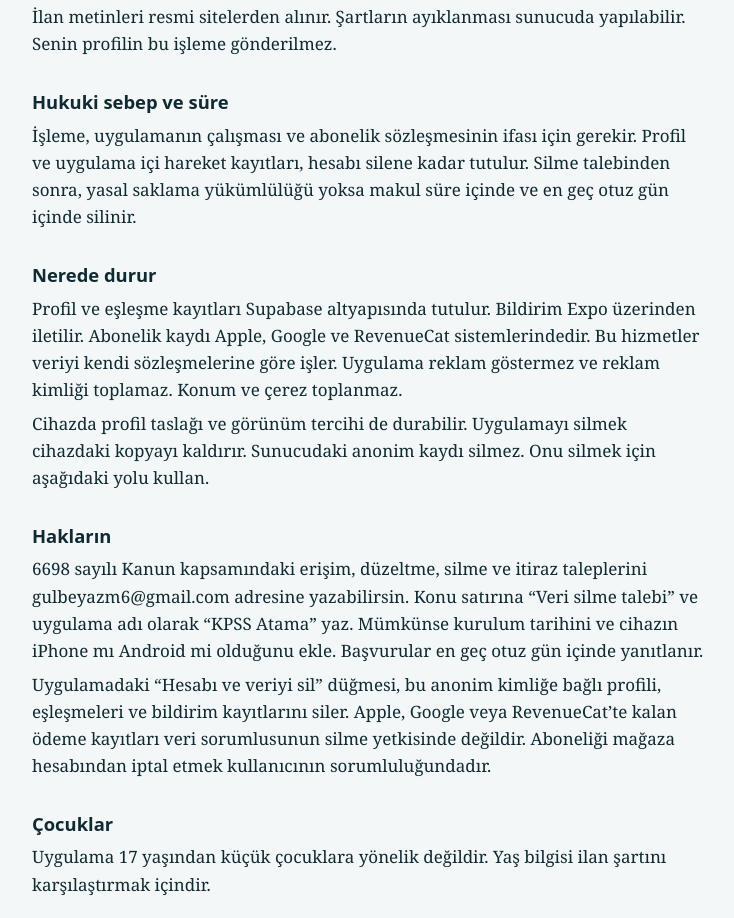
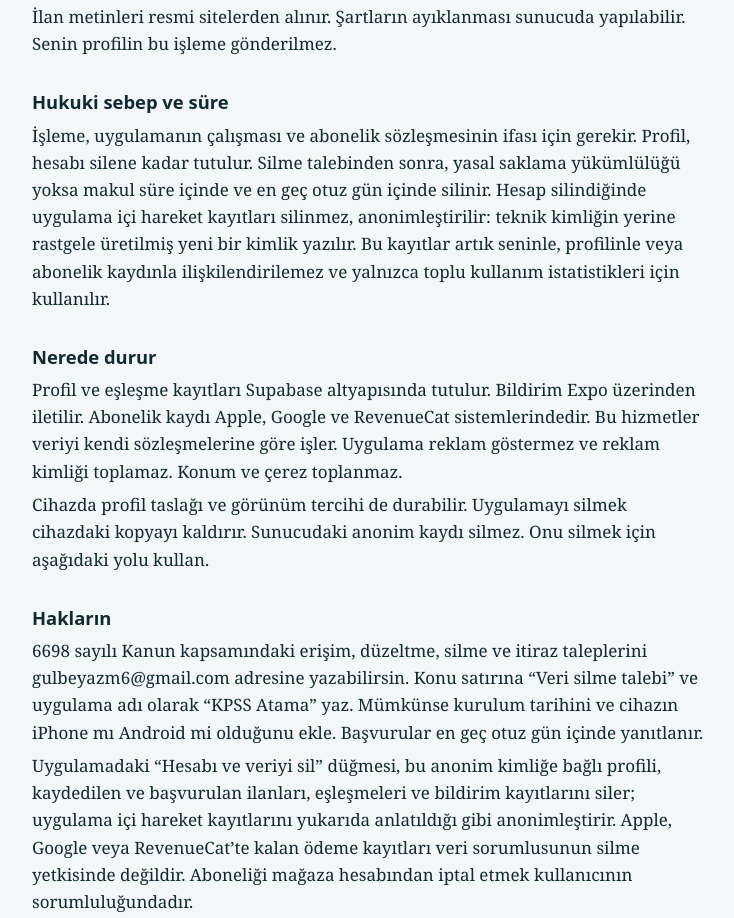
Before and after one commit to mertglbyz/KPSS_Atama_Support, a plain HTML site: page privacy-policy/index.html in a window 1280 px wide. Shown: the part 1054-1972 px from the top of the page, without its empty margins (272-1006 px from the left). Drawn offline with Linux system fonts and the light colour scheme.

Commit message:
Gizlilik politikası: hesap silinince hareket kayıtları anonimleşir
Co-Authored-By: Claude Opus 5.5 <noreply@anthropic.com>

```diff
--- a/privacy-policy/index.html
+++ b/privacy-policy/index.html
@@ -10,7 +10,7 @@
   <main>
     <p class="kicker">KPSS ATAMA</p>
     <h1>Gizlilik politikası</h1>
-    <p class="meta">Yürürlük: 5 Kasım 2026</p>
+    <p class="meta">Yürürlük: 6 Kasım 2026</p>
     <p>Bu politika, Mert Gülbeyaz tarafından sunulan KPSS Atama mobil uygulaması için geçerlidir. Veri sorumlusu Mert Gülbeyaz’dır. Başvuru adresi <a href="mailto:gulbeyazm6@gmail.com">gulbeyazm6@gmail.com</a>. Uygulama bir kamu kurumu uygulaması değildir.</p>
 
     <h2>Hesap</h2>
@@ -27,7 +27,7 @@
     <p>İlan metinleri resmi sitelerden alınır. Şartların ayıklanması sunucuda yapılabilir. Senin profilin bu işleme gönderilmez.</p>
 
     <h2>Hukuki sebep ve süre</h2>
-    <p>İşleme, uygulamanın çalışması ve abonelik sözleşmesinin ifası için gerekir. Profil ve uygulama içi hareket kayıtları, hesabı silene kadar tutulur. Silme talebinden sonra, yasal saklama yükümlülüğü yoksa makul süre içinde ve en geç otuz gün içinde silinir.</p>
+    <p>İşleme, uygulamanın çalışması ve abonelik sözleşmesinin ifası için gerekir. Profil, hesabı silene kadar tutulur. Silme talebinden sonra, yasal saklama yükümlülüğü yoksa makul süre içinde ve en geç otuz gün içinde silinir. Hesap silindiğinde uygulama içi hareket kayıtları silinmez, anonimleştirilir: teknik kimliğin yerine rastgele üretilmiş yeni bir kimlik yazılır. Bu kayıtlar artık seninle, profilinle veya abonelik kaydınla ilişkilendirilemez ve yalnızca toplu kullanım istatistikleri için kullanılır.</p>
 
     <h2>Nerede durur</h2>
     <p>Profil ve eşleşme kayıtları Supabase altyapısında tutulur. Bildirim Expo üzerinden iletilir. Abonelik kaydı Apple, Google ve RevenueCat sistemlerindedir. Bu hizmetler veriyi kendi sözleşmelerine göre işler. Uygulama reklam göstermez ve reklam kimliği toplamaz. Konum ve çerez toplanmaz.</p>
@@ -35,7 +35,7 @@
 
     <h2>Hakların</h2>
     <p>6698 sayılı Kanun kapsamındaki erişim, düzeltme, silme ve itiraz taleplerini gulbeyazm6@gmail.com adresine yazabilirsin. Konu satırına “Veri silme talebi” ve uygulama adı olarak “KPSS Atama” yaz. Mümkünse kurulum tarihini ve cihazın iPhone mı Android mi olduğunu ekle. Başvurular en geç otuz gün içinde yanıtlanır.</p>
-    <p>Uygulamadaki “Hesabı ve veriyi sil” düğmesi, bu anonim kimliğe bağlı profili, eşleşmeleri ve bildirim kayıtlarını siler. Apple, Google veya RevenueCat’te kalan ödeme kayıtları veri sorumlusunun silme yetkisinde değildir. Aboneliği mağaza hesabından iptal etmek kullanıcının sorumluluğundadır.</p>
+    <p>Uygulamadaki “Hesabı ve veriyi sil” düğmesi, bu anonim kimliğe bağlı profili, kaydedilen ve başvurulan ilanları, eşleşmeleri ve bildirim kayıtlarını siler; uygulama içi hareket kayıtlarını yukarıda anlatıldığı gibi anonimleştirir. Apple, Google veya RevenueCat’te kalan ödeme kayıtları veri sorumlusunun silme yetkisinde değildir. Aboneliği mağaza hesabından iptal etmek kullanıcının sorumluluğundadır.</p>
 
     <h2>Çocuklar</h2>
     <p>Uygulama 17 yaşından küçük çocuklara yönelik değildir. Yaş bilgisi ilan şartını karşılaştırmak içindir.</p>
```
